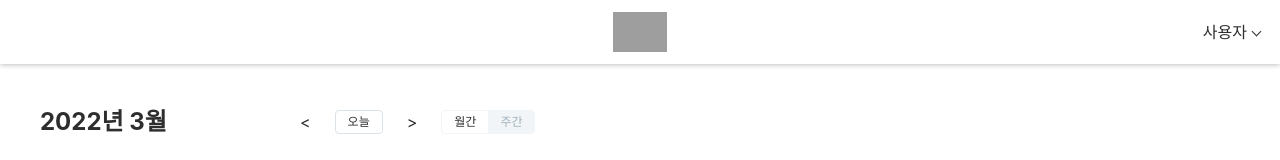
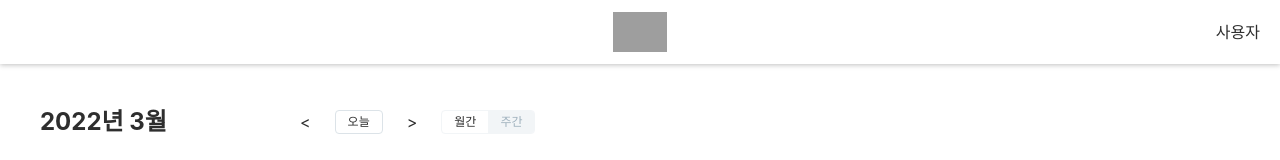
Before and after one commit to ttkmw/test-deploy-mpc-client, a React (Create React App) app: page / in a window 1280 px wide. Shown: the top 160 px of the page. Built offline with nearby package versions, Linux system fonts and the light colour scheme; grey boxes are pictures that could not be loaded; a web font is replaced by a local one.

Commit message:
Delete Chevron component

```diff
--- a/src/components/Layout/Header.js
+++ b/src/components/Layout/Header.js
@@ -1,5 +1,4 @@
 import HeaderUtilityButton from './HeaderUtilityButton';
-import Chevron from '../UI/Icon/Chevron/Chevron';
 import classes from './Header.module.css';
 
 const Header = () => {
@@ -16,7 +15,6 @@ const Header = () => {
         </h1>
         <HeaderUtilityButton className={classes['header__btn-utility']}>
           사용자
-          <Chevron className={['icon--right', 'icon-chevron--down']} />
         </HeaderUtilityButton>
       </div>
     </header>
--- a/src/components/UI/Icon/Chevron/Chevron.js
+++ /dev/null
@@ -1,12 +0,0 @@
-import '../icons.css';
-import classes from './Chevron.module.css';
-
-const Chevron = (props) => {
-  const className = `icon ${
-    props.className[0] +
-    ` ${classes[props.className[1]]} ${classes['icon-chevron']}`
-  }`;
-  return <i className={className}></i>;
-};
-
-export default Chevron;
--- a/src/components/UI/Icon/Chevron/Chevron.module.css
+++ /dev/null
@@ -1,30 +0,0 @@
-.icon-chevron::before,
-.icon-chevron::after {
-  width: 7px;
-  height: 7px;
-  border-top: 1.5px solid #2e2e2e;
-  border-left: 1.5px solid #2e2e2e;
-}
-
-.icon-chevron--up::before,
-.icon-chevron--up::after {
-  transform: rotate(45deg);
-}
-
-.icon-chevron--down::before,
-.icon-chevron--down::after {
-  margin-bottom: 0.2em;
-  transform: rotate(-135deg);
-}
-
-.icon-chevron--right::before,
-.icon-chevron--right::after {
-  margin-bottom: 0.1em;
-  transform: rotate(135deg);
-}
-
-.icon-chevron--left::before,
-.icon-chevron--left::after {
-  margin-bottom: 0.15em;
-  transform: rotate(-45deg);
-}
--- a/src/components/UI/Icon/icons.css
+++ /dev/null
@@ -1,17 +0,0 @@
-.icon {
-  display: inline-block;
-}
-
-.icon--left::before,
-.icon--right::after {
-  display: block;
-  content: '';
-}
-
-.icon--left::before {
-  margin-right: 6px;
-}
-
-.icon--right::after {
-  margin-left: 6px;
-}
```
